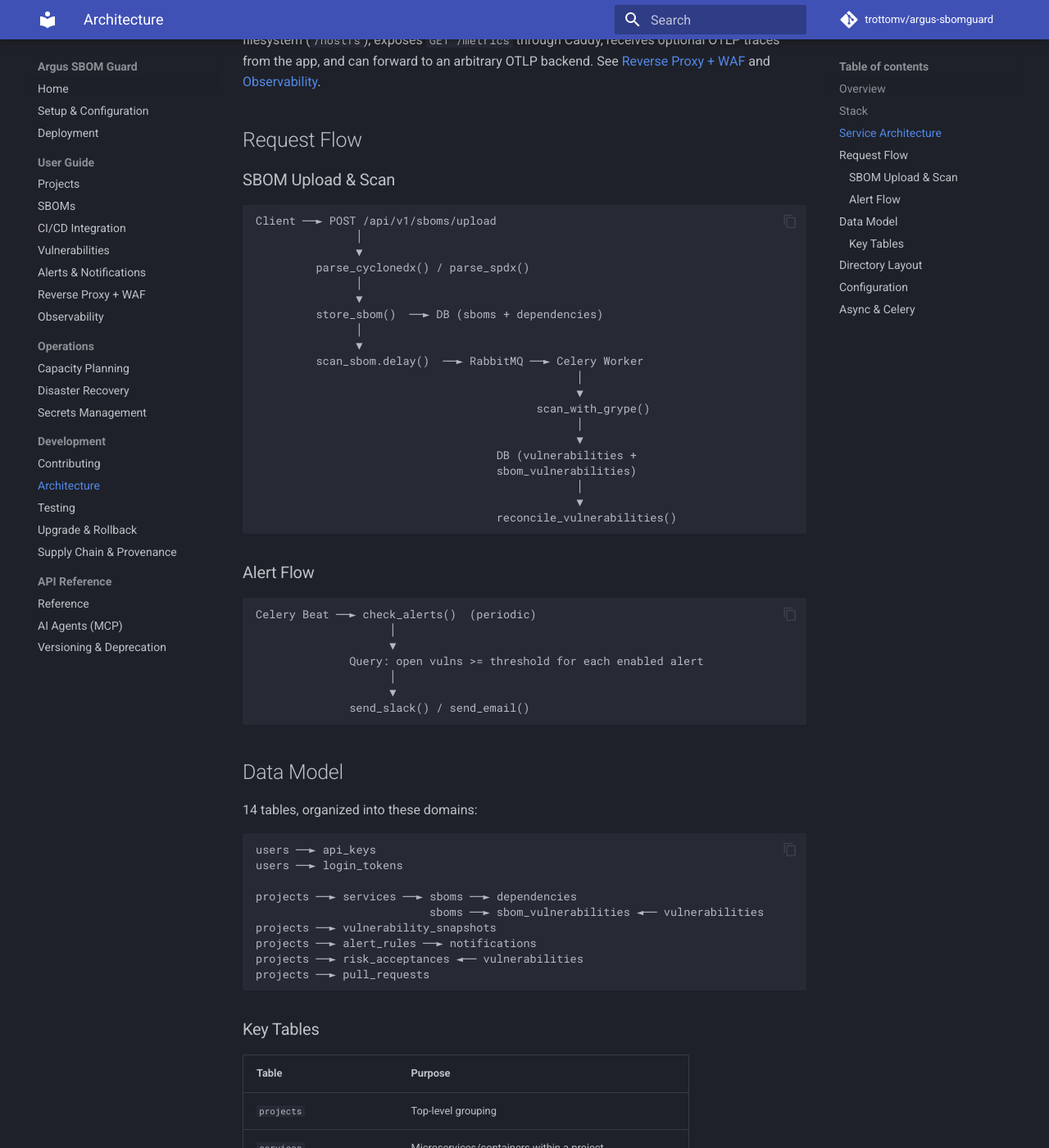
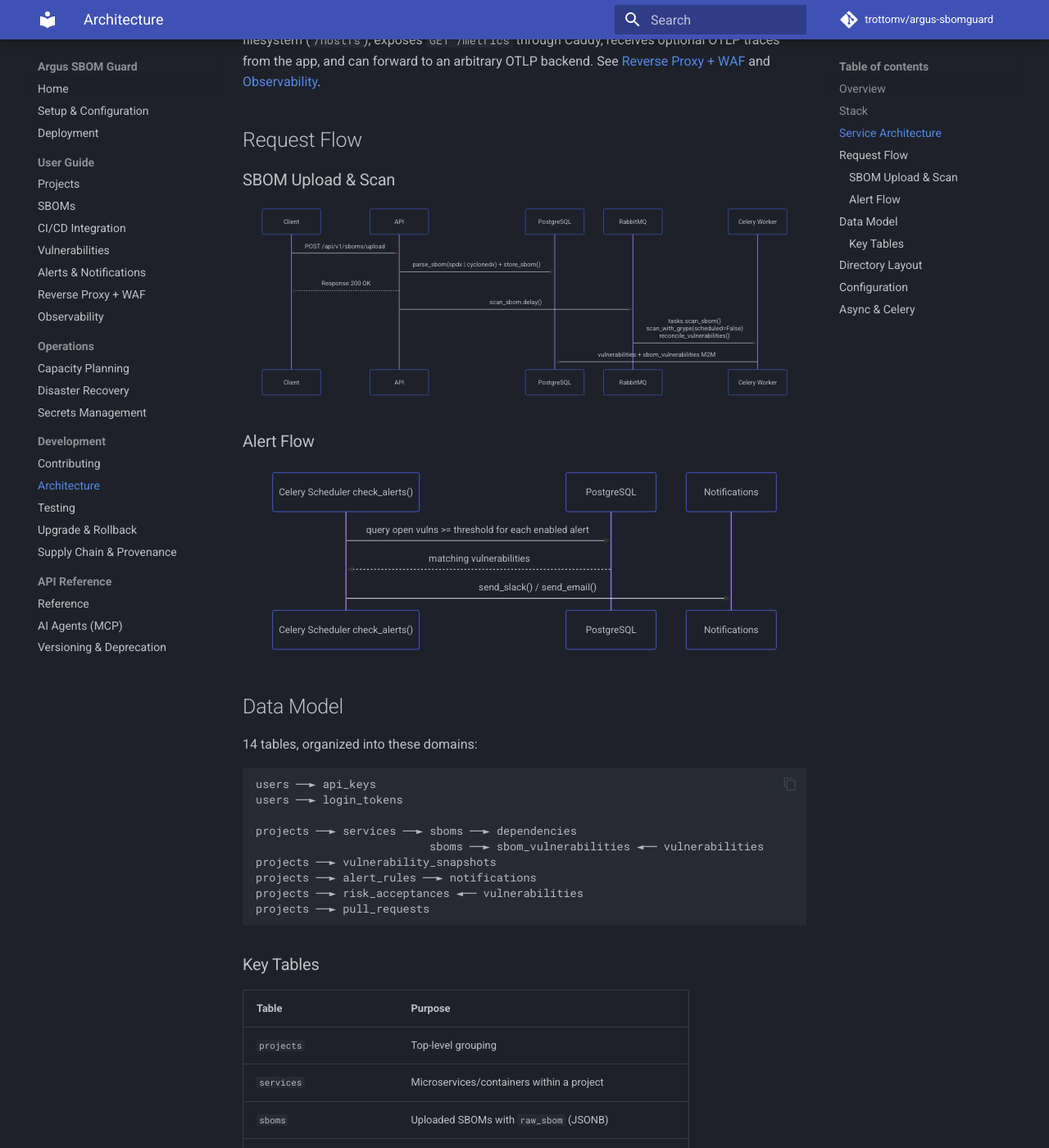
Before and after one commit to trottomv/argus-sbomguard, an MkDocs documentation site: the page built from docs/development/architecture.md, in a window 1280 px wide and 1400 px high, scrolled down 1975 px. Shown: the whole window at 82% size. Built offline with MkDocs 1.6.1 and Material for MkDocs 9.7.7, drawn with Linux system fonts in a browser that asks for light colours; comment, search, counter and statistics services are not loaded; the version menu is left out; some of the changed lines change nothing that is shown.

Commit message:
docs: convert request-flow diagrams to Mermaid
Replace the box-drawing SBOM upload/scan and alert flow diagrams with
Mermaid flowcharts, matching the current service flow (scan_sbom task,
scan_with_grype, reconcile_vulnerabilities, check_alerts).

````diff
--- a/docs/development/architecture.md
+++ b/docs/development/architecture.md
@@ -108,39 +108,33 @@ See [Reverse Proxy + WAF](../guide/proxy.md) and
 
 ### SBOM Upload & Scan
 
-```
-Client ──► POST /api/v1/sboms/upload
-               │
-               ▼
-         parse_cyclonedx() / parse_spdx()
-               │
-               ▼
-         store_sbom()  ──► DB (sboms + dependencies)
-               │
-               ▼
-         scan_sbom.delay()  ──► RabbitMQ ──► Celery Worker
-                                                │
-                                                ▼
-                                          scan_with_grype()
-                                                │
-                                                ▼
-                                    DB (vulnerabilities +
-                                    sbom_vulnerabilities)
-                                                │
-                                                ▼
-                                    reconcile_vulnerabilities()
+```mermaid
+sequenceDiagram
+    participant C as Client
+    participant A as API
+    participant D as PostgreSQL
+    participant R as RabbitMQ
+    participant W as Celery Worker
+
+    C->>A: POST /api/v1/sboms/upload
+    A->>D: parse_sbom(spdx | cyclonedx) + store_sbom()
+    A-->>C: Response 200 OK
+    A->>R: scan_sbom.delay()
+    R->>W: tasks.scan_sbom() <br/> scan_with_grype(scheduled=False) <br/> reconcile_vulnerabilities()
+    W->>D: vulnerabilities + sbom_vulnerabilities M2M
 ```
 
 ### Alert Flow
 
-```
-Celery Beat ──► check_alerts()  (periodic)
-                    │
-                    ▼
-              Query: open vulns >= threshold for each enabled alert
-                    │
-                    ▼
-              send_slack() / send_email()
+```mermaid
+sequenceDiagram
+    participant B as Celery Scheduler check_alerts()
+    participant D as PostgreSQL
+    participant N as Notifications
+
+    B->>D: query open vulns >= threshold for each enabled alert
+    D-->>B: matching vulnerabilities
+    B->>N: send_slack() / send_email()
 ```
 
 ## Data Model
````
